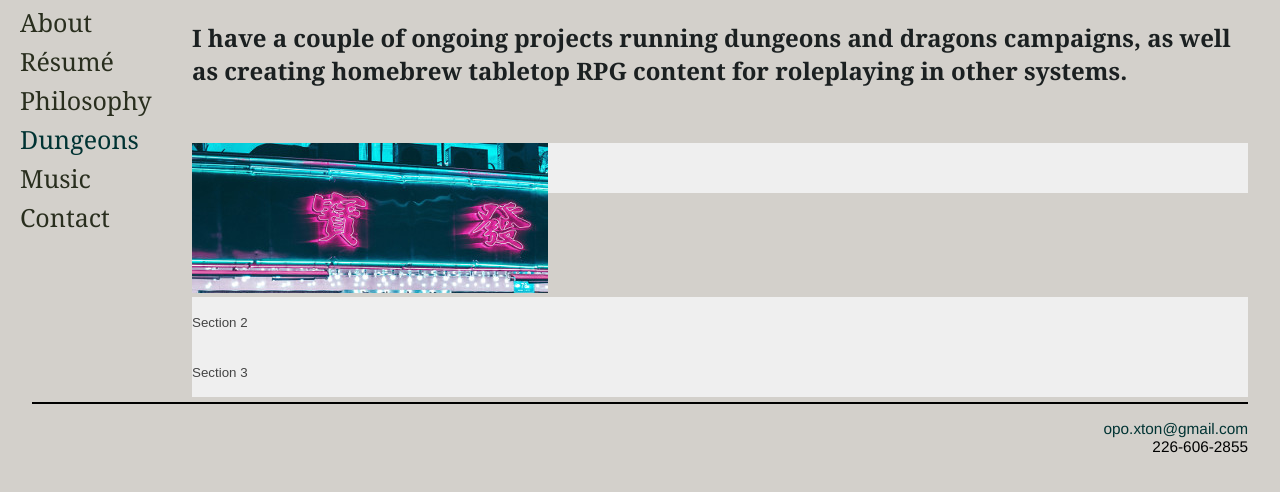
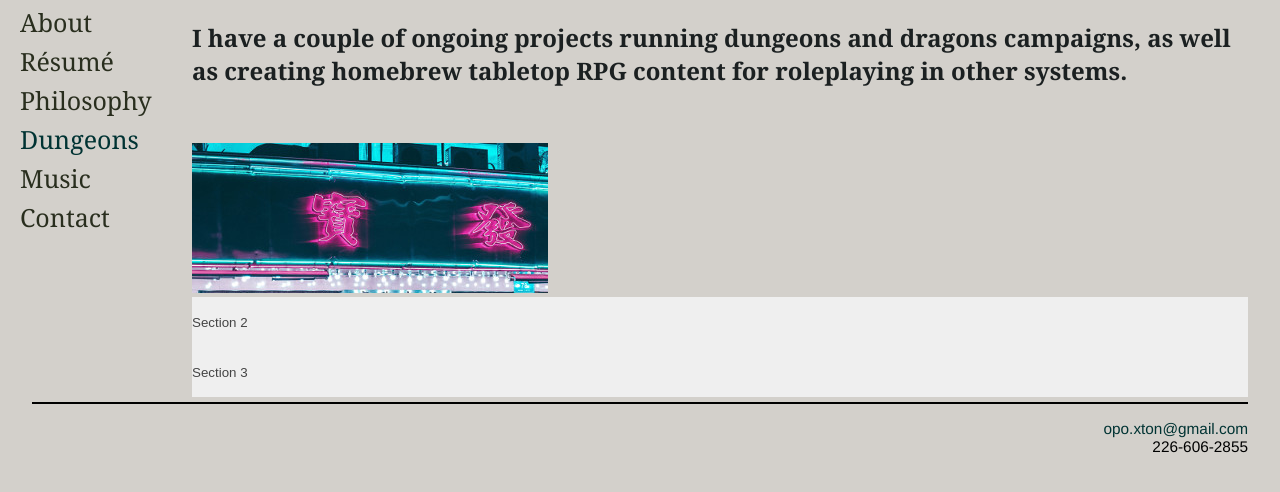
Before and after one commit to allofher/allofher.github.io, a Jekyll site: the page built from DnD/index.html, in a window 1280 px wide. Shown: the top 492 px of the page. Built offline with Jekyll 4.4.1, drawn with Linux system fonts in a browser that asks for light colours.

Commit message:
no more accordion

```diff
--- a/DnD/index.html
+++ b/DnD/index.html
@@ -9,13 +9,7 @@ title: Stories
   <div class="gap-20"></div>
 </div>
 
-<button class="accordion"><img src="/files/neochina1.jpg" width=356px; height=150px;></button>
-<div class="panel">
-  <ul>
-    <li><a href="somewhere">item 1</a></li>
-    <li><a href="somewhere">item 2</a></li>
-  </ul>
-</div>
+<a href="/about"><img src="/files/neochina1.jpg" width=356px; height=150px;></a>
 
 <button class="accordion">Section 2</button>
 <div class="panel">
```
